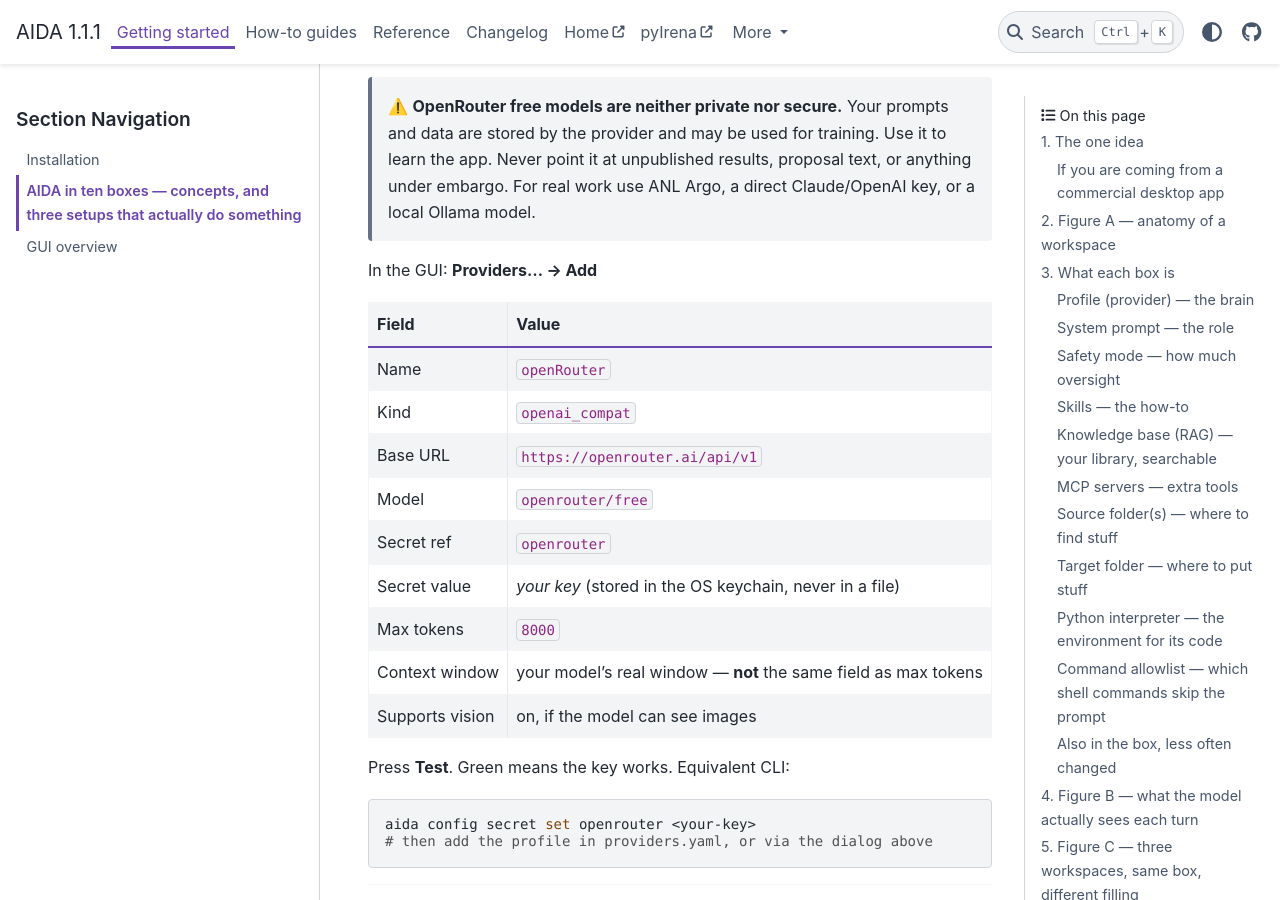
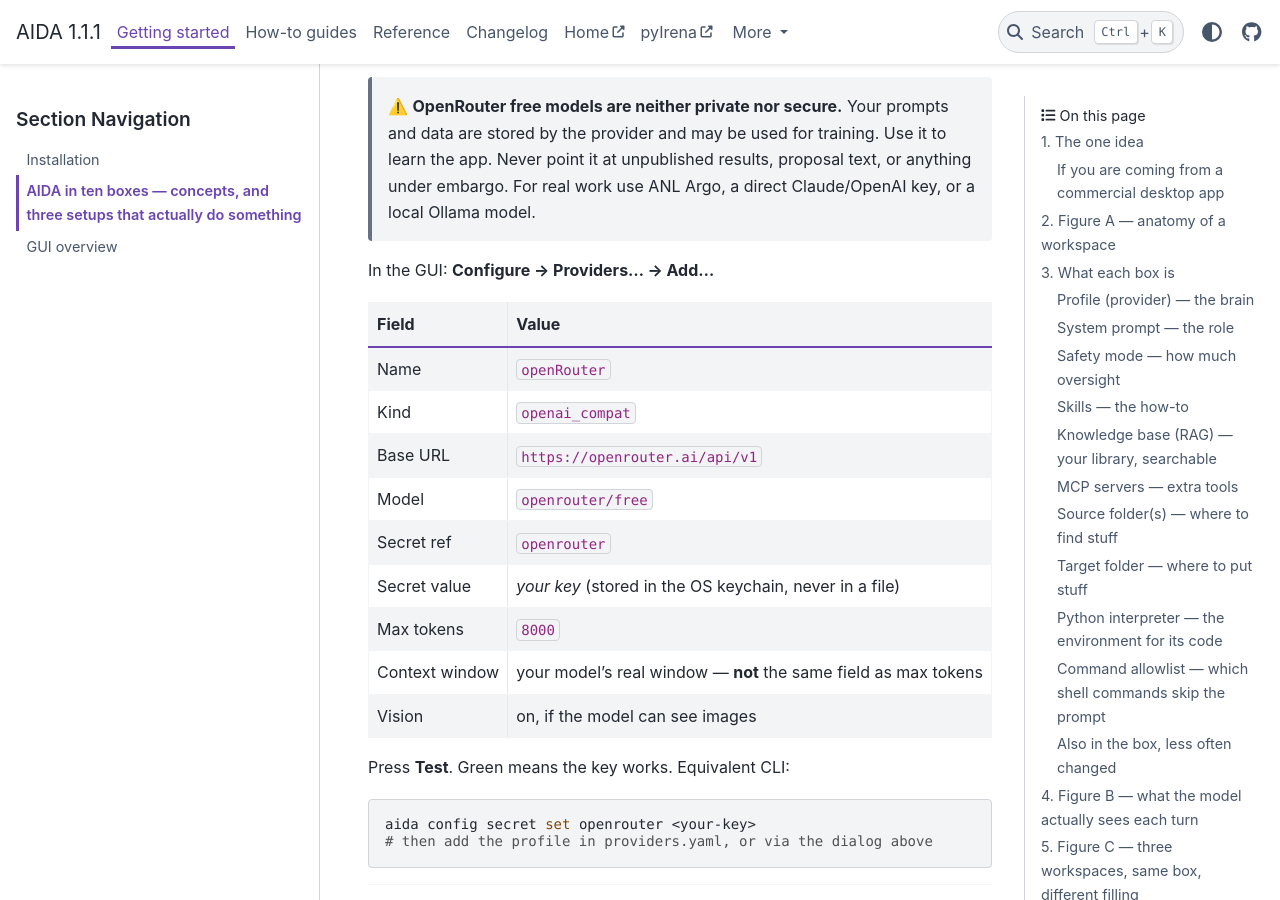
Before and after one commit to jilavsky/aida, a Sphinx documentation site: the page built from docs/getting-started/concepts.md, in a window 1280 px wide and 900 px high, scrolled down 8188 px. Built offline with Sphinx 7.4.7 and the PyData theme 0.15.4, drawn with Linux system fonts in a browser that asks for light colours; part of the change alters nothing that is shown; some of the changed text lies outside the part shown.

Commit message:
docs(concepts): fix the pyIrena test command and dialog labels, CHECK notes
aida mcp server test pyirena-mcp does not exist: the command is aida mcp test, and add-pyirena names the server pyirena.

Co-Authored-By: Claude Opus 5.5 <noreply@anthropic.com>

````diff
--- a/docs/getting-started/concepts.md
+++ b/docs/getting-started/concepts.md
@@ -1,3 +1,4 @@
+(concepts)=
 # AIDA in ten boxes — concepts, and three setups that actually do something
 
 **Who this is for:** you have used Claude Desktop, ChatGPT, or Copilot, and
@@ -11,6 +12,10 @@ in that script and re-run it rather than redrawing anything by hand:
 ```bash
 python docs/getting-started/img/concepts/make_figures.py --png     # SVG for slides, PNG for anything else
 ```
+
+% CHECK(Jan): `--png` needs `cairosvg`, which is in no extra or environment.yml; without it the
+% script writes the SVGs and then stops with ModuleNotFoundError. The regenerated SVG matched the
+% committed one apart from its embedded metadata.
 
 ---
 
@@ -199,6 +204,7 @@ the message as much as the filled ones do.
 
 ---
 
+(concepts-minimum-configurations)=
 ## 6. Minimum working configurations
 
 ### 0. Prerequisites (once)
@@ -218,7 +224,7 @@ minutes: make an account at <https://openrouter.ai>, create an API key.
 > text, or anything under embargo. For real work use ANL Argo, a direct
 > Claude/OpenAI key, or a local Ollama model.
 
-In the GUI: **Providers… → Add**
+In the GUI: **Configure → Providers… → Add…**
 
 | Field | Value |
 |---|---|
@@ -230,8 +236,10 @@ In the GUI: **Providers… → Add**
 | Secret value | *your key* (stored in the OS keychain, never in a file) |
 | Max tokens | `8000` |
 | Context window | your model's real window — **not** the same field as max tokens |
-| Supports vision | on, if the model can see images |
+| Vision | on, if the model can see images |
 
+% CHECK(Jan): Test is a button in the Providers dialog (select the profile after OK), and the
+% result is a "Profile OK" / "Profile Not Reachable" message box, not a green indicator.
 Press **Test**. Green means the key works. Equivalent CLI:
 
 ```bash
@@ -304,8 +312,11 @@ fixes that but uploads the document, and asks first
 ```bash
 pip install "pyirena[mcp]"
 aida mcp add-pyirena --data-root /share1/USAXS_data
-aida mcp server test pyirena-mcp        # must list ~70 tools
+aida mcp test pyirena                   # must list ~70 tools
 ```
+
+% CHECK(Jan): with pyIrena 1.2.1 (the anisa env here) `aida mcp test pyirena` lists 28 tools, not
+% ~70. With several pyirena-mcp installs, `add-pyirena` stops and asks for --first or --command.
 
 `add-pyirena` writes the server, its group `pyirena-analysis`, and installs
 the `saxs-basics` and `pyirena-usage` skills — it never overwrites a skill
````
